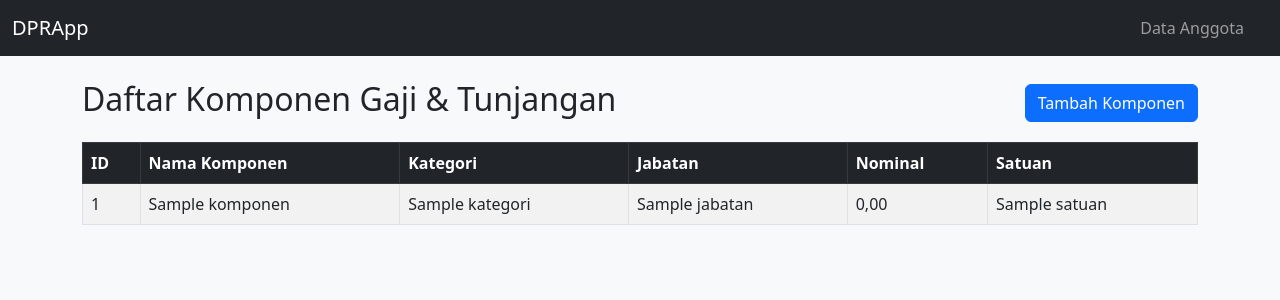
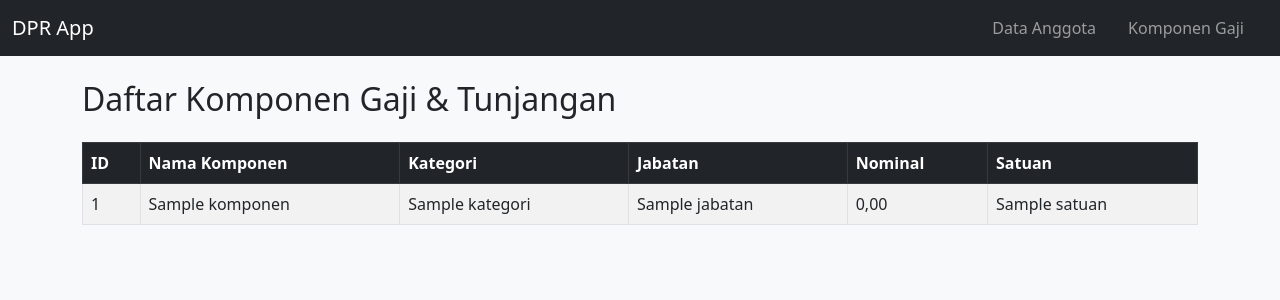
Before and after one commit to nazrielramdhani/DPR_24151055_2B_Nazriel-Ramdhani, a CodeIgniter 4 app: template app/Views/komponen/index.php in a window 1280 px wide. Shown: the top 300 px of the page. Run offline with PHP 8.4 and a stand-in for CodeIgniter, Linux system fonts and the light colour scheme; the template is opened without the code that fills it: most values are stand-ins (such as "Sample title", 1, 10 or a date in 2020); some libraries are stand-ins or nearby versions.

Commit message:
Add Fitur Lihat Komponen Gaji by Nazriel Ramdhani

```diff
--- a/app/Views/komponen/index.php
+++ b/app/Views/komponen/index.php
@@ -3,7 +3,9 @@
 
 <div class="d-flex justify-content-between align-items-center mb-3">
     <h2>Daftar Komponen Gaji & Tunjangan</h2>
-    <a href="/komponen/create" class="btn btn-primary">Tambah Komponen</a>
+    <?php if (session()->get('user')['role'] === 'Admin'): ?>
+        <a href="/komponen/create" class="btn btn-primary">Tambah Komponen</a>
+    <?php endif; ?>
 </div>
 
 <?php if (session()->getFlashdata('success')): ?>
--- a/app/Views/layout/main.php
+++ b/app/Views/layout/main.php
@@ -13,7 +13,7 @@
   <!-- Navbar -->
   <nav class="navbar navbar-expand-lg navbar-dark bg-dark mb-4">
     <div class="container-fluid">
-      <a class="navbar-brand" href="/dashboard">DPRApp</a>
+      <a class="navbar-brand" href="/dashboard">DPR App</a>
       <button class="navbar-toggler" type="button" data-bs-toggle="collapse" data-bs-target="#navbarNav"
         aria-controls="navbarNav" aria-expanded="false" aria-label="Toggle navigation">
         <span class="navbar-toggler-icon"></span>
@@ -23,6 +23,9 @@
         <ul class="navbar-nav ms-auto mb-2 mb-lg-0">
           <li class="nav-item me-3">
             <a class="nav-link" href="/anggota">Data Anggota</a>
+          </li>
+          <li class="nav-item me-3">
+            <a class="nav-link" href="/komponen">Komponen Gaji</a>
           </li>
         </ul>
 
```
